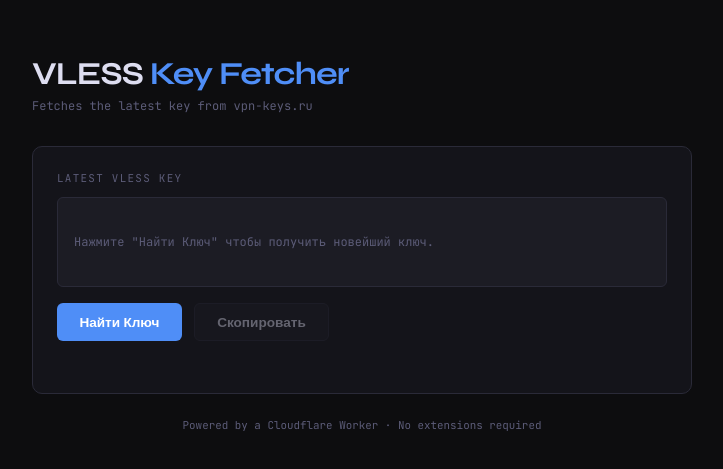
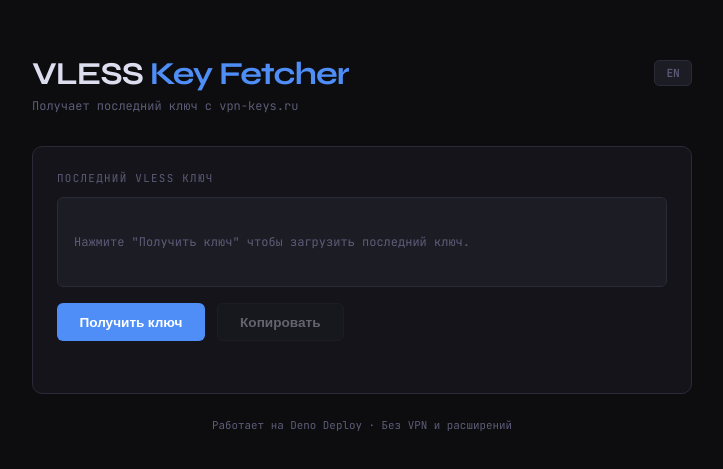
Before and after one commit to ztsohg/personal-use, a plain HTML site: page index.html in a window 1280 px wide. Shown: the part 157-626 px from the top of the page, without its empty margins (278-1001 px from the left). Drawn offline with Linux system fonts and the light colour scheme.

Commit message:
EN/RU TOGGLE

```diff
--- a/index.html
+++ b/index.html
@@ -1,31 +1,33 @@
 <!DOCTYPE html>
-<html lang="en">
+<html lang="ru">
 <head>
   <meta charset="UTF-8" />
   <meta name="viewport" content="width=device-width, initial-scale=1.0" />
   <title>VLESS Key Fetcher</title>
   <link rel="stylesheet" href="style.css" />
-  <link rel='icon' href='Icon.png' type='image/x-icon'>
 </head>
 <body>
   <div class="container">
     <header>
-      <h1>VLESS <span>Key Fetcher</span></h1>
-      <p class="subtitle">Fetches the latest key from vpn-keys.ru</p>
+      <div class="header-top">
+        <h1>VLESS <span>Key Fetcher</span></h1>
+        <button class="btn btn-lang" id="langBtn" onclick="toggleLang()">EN</button>
+      </div>
+      <p class="subtitle" id="subtitle">Получает последний ключ с vpn-keys.ru</p>
     </header>
 
     <div class="card">
-      <div class="card-label">Latest VLESS Key</div>
-      <div class="key-box placeholder" id="keyBox">Нажмите "Найти Ключ" чтобы получить новейший ключ.</div>
+      <div class="card-label" id="cardLabel">Последний VLESS ключ</div>
+      <div class="key-box placeholder" id="keyBox">Нажмите "Получить ключ" чтобы загрузить последний ключ.</div>
       <div class="actions">
-        <button class="btn btn-primary" id="fetchBtn" onclick="fetchKey()">Найти Ключ</button>
-        <button class="btn btn-copy" id="copyBtn" onclick="copyKey()" disabled>Скопировать</button>
+        <button class="btn btn-primary" id="fetchBtn" onclick="fetchKey()">Получить ключ</button>
+        <button class="btn btn-copy" id="copyBtn" onclick="copyKey()" disabled>Копировать</button>
       </div>
       <div class="status" id="status"></div>
     </div>
 
     <footer>
-      <p>Powered by a Cloudflare Worker · No extensions required</p>
+      <p id="footerText">Работает на Deno Deploy · Без VPN и расширений</p>
     </footer>
   </div>
 
@@ -33,17 +35,81 @@
     const WORKER_URL = "https://hard-wasp-53.ztsohg.deno.net";
 
     let currentKey = "";
+    let lang = "ru";
+
+    const i18n = {
+      ru: {
+        subtitle: "Получает последний ключ с vpn-keys.ru",
+        cardLabel: "Последний VLESS ключ",
+        placeholder: 'Нажмите "Получить ключ" чтобы загрузить последний ключ.',
+        fetchBtn: "Получить ключ",
+        fetching: "Загрузка…",
+        loading: "Загрузка…",
+        copyBtn: "Копировать",
+        copied: "Скопировано!",
+        success: "Ключ успешно загружен.",
+        errorNoKey: "Ключ не найден на странице.",
+        errorRetrieve: "Не удалось получить ключ.",
+        footer: "Работает на Deno Deploy · Без VPN и расширений",
+        timeout: "Превышено время ожидания (10с). Сервер недоступен в этой сети — попробуйте другую сеть или VPN.",
+        fetchFail: "Ошибка сети: ",
+        notJson: " — не JSON",
+      },
+      en: {
+        subtitle: "Fetches the latest key from vpn-keys.ru",
+        cardLabel: "Latest VLESS Key",
+        placeholder: 'Press "Fetch Key" to load the latest key.',
+        fetchBtn: "Fetch Key",
+        fetching: "Fetching…",
+        loading: "Loading…",
+        copyBtn: "Copy",
+        copied: "Copied!",
+        success: "Key loaded successfully.",
+        errorNoKey: "No vless:// key found on the page.",
+        errorRetrieve: "Could not retrieve a key.",
+        footer: "Powered by Deno Deploy · No VPN or extensions required",
+        timeout: "Request timed out (10s). Server unreachable on this network — try a different network or VPN.",
+        fetchFail: "Fetch failed: ",
+        notJson: " — not JSON",
+      }
+    };
+
+    function toggleLang() {
+      lang = lang === "ru" ? "en" : "ru";
+      document.getElementById("langBtn").textContent = lang === "ru" ? "EN" : "RU";
+      applyLang();
+    }
+
+    function applyLang() {
+      const t = i18n[lang];
+      document.getElementById("subtitle").textContent = t.subtitle;
+      document.getElementById("cardLabel").textContent = t.cardLabel;
+      document.getElementById("footerText").textContent = t.footer;
+      document.getElementById("fetchBtn").textContent = t.fetchBtn;
+      document.getElementById("copyBtn").textContent = t.copyBtn;
+      // Update placeholder text only if no key is loaded
+      if (!currentKey) {
+        const keyBox = document.getElementById("keyBox");
+        if (keyBox.classList.contains("placeholder")) {
+          keyBox.textContent = t.placeholder;
+        }
+      }
+    }
+
+    // Apply Russian on load
+    applyLang();
 
     async function fetchKey() {
+      const t = i18n[lang];
       const keyBox = document.getElementById("keyBox");
       const fetchBtn = document.getElementById("fetchBtn");
       const copyBtn = document.getElementById("copyBtn");
       const status = document.getElementById("status");
 
       fetchBtn.disabled = true;
-      fetchBtn.textContent = "Fetching…";
+      fetchBtn.textContent = t.fetching;
       keyBox.className = "key-box placeholder";
-      keyBox.textContent = "Loading…";
+      keyBox.textContent = t.loading;
       status.textContent = "";
       status.className = "status";
       copyBtn.disabled = true;
@@ -58,8 +124,8 @@
           res = await fetch(WORKER_URL, { signal: controller.signal });
         } catch (fetchErr) {
           const msg = fetchErr.name === "AbortError"
-            ? "Request timed out (10s). The worker may be unreachable on this network — try a different network or VPN."
-            : `Fetch failed: ${fetchErr.message}. This may be a network/firewall issue blocking workers.dev.`;
+            ? t.timeout
+            : t.fetchFail + fetchErr.message;
           keyBox.className = "key-box error-state";
           keyBox.textContent = msg;
           setStatus("error", fetchErr.name === "AbortError" ? "Timed out." : fetchErr.message);
@@ -73,22 +139,22 @@
         try {
           data = JSON.parse(rawText);
         } catch {
-          keyBox.className = 'key-box error-state';
-          keyBox.textContent = 'API returned (HTTP ' + res.status + '):\n\n' + rawText.slice(0, 400);
-          setStatus('error', 'HTTP ' + res.status + ' — not JSON');
+          keyBox.className = "key-box error-state";
+          keyBox.textContent = "API returned (HTTP " + res.status + "):\n\n" + rawText.slice(0, 400);
+          setStatus("error", "HTTP " + res.status + t.notJson);
           return;
         }
 
         if (data.error) {
           keyBox.className = "key-box error-state";
           keyBox.textContent = "Error: " + data.error;
-          setStatus("error", "Could not retrieve a key.");
+          setStatus("error", t.errorRetrieve);
         } else {
           currentKey = data.key;
           keyBox.className = "key-box";
           keyBox.textContent = currentKey;
           copyBtn.disabled = false;
-          setStatus("success", "Ключ найден успешно.");
+          setStatus("success", t.success);
         }
       } catch (err) {
         keyBox.className = "key-box error-state";
@@ -96,23 +162,23 @@
         setStatus("error", err.message);
       } finally {
         fetchBtn.disabled = false;
-        fetchBtn.textContent = "Найти Ключ";
+        fetchBtn.textContent = t.fetchBtn;
       }
     }
 
     async function copyKey() {
       if (!currentKey) return;
+      const t = i18n[lang];
       const copyBtn = document.getElementById("copyBtn");
       try {
         await navigator.clipboard.writeText(currentKey);
-        copyBtn.textContent = "Скопировано!";
+        copyBtn.textContent = t.copied;
         copyBtn.classList.add("copied");
         setTimeout(() => {
-          copyBtn.textContent = "Скопировать";
+          copyBtn.textContent = t.copyBtn;
           copyBtn.classList.remove("copied");
         }, 2000);
       } catch {
-        // Fallback for older browsers
         const ta = document.createElement("textarea");
         ta.value = currentKey;
         ta.style.position = "fixed";
@@ -121,8 +187,8 @@
         ta.select();
         document.execCommand("copy");
         document.body.removeChild(ta);
-        copyBtn.textContent = "Скопировано!";
-        setTimeout(() => { copyBtn.textContent = "Copy"; }, 2000);
+        copyBtn.textContent = t.copied;
+        setTimeout(() => { copyBtn.textContent = t.copyBtn; }, 2000);
       }
     }
 
--- a/style.css
+++ b/style.css
@@ -150,3 +150,30 @@
   font-size: 0.68rem;
   color: var(--text-muted);
 }
+
+/* Header top row with lang toggle */
+.header-top {
+  display: flex;
+  align-items: center;
+  justify-content: space-between;
+  gap: 1rem;
+}
+
+.btn-lang {
+  background: var(--surface2);
+  color: var(--text-muted);
+  border: 1px solid var(--border);
+  font-family: var(--mono);
+  font-size: 0.7rem;
+  font-weight: 600;
+  padding: 0.3rem 0.7rem;
+  border-radius: 5px;
+  cursor: pointer;
+  transition: border-color 0.15s, color 0.15s;
+  flex-shrink: 0;
+}
+
+.btn-lang:hover {
+  border-color: var(--accent);
+  color: var(--accent);
+}
```
